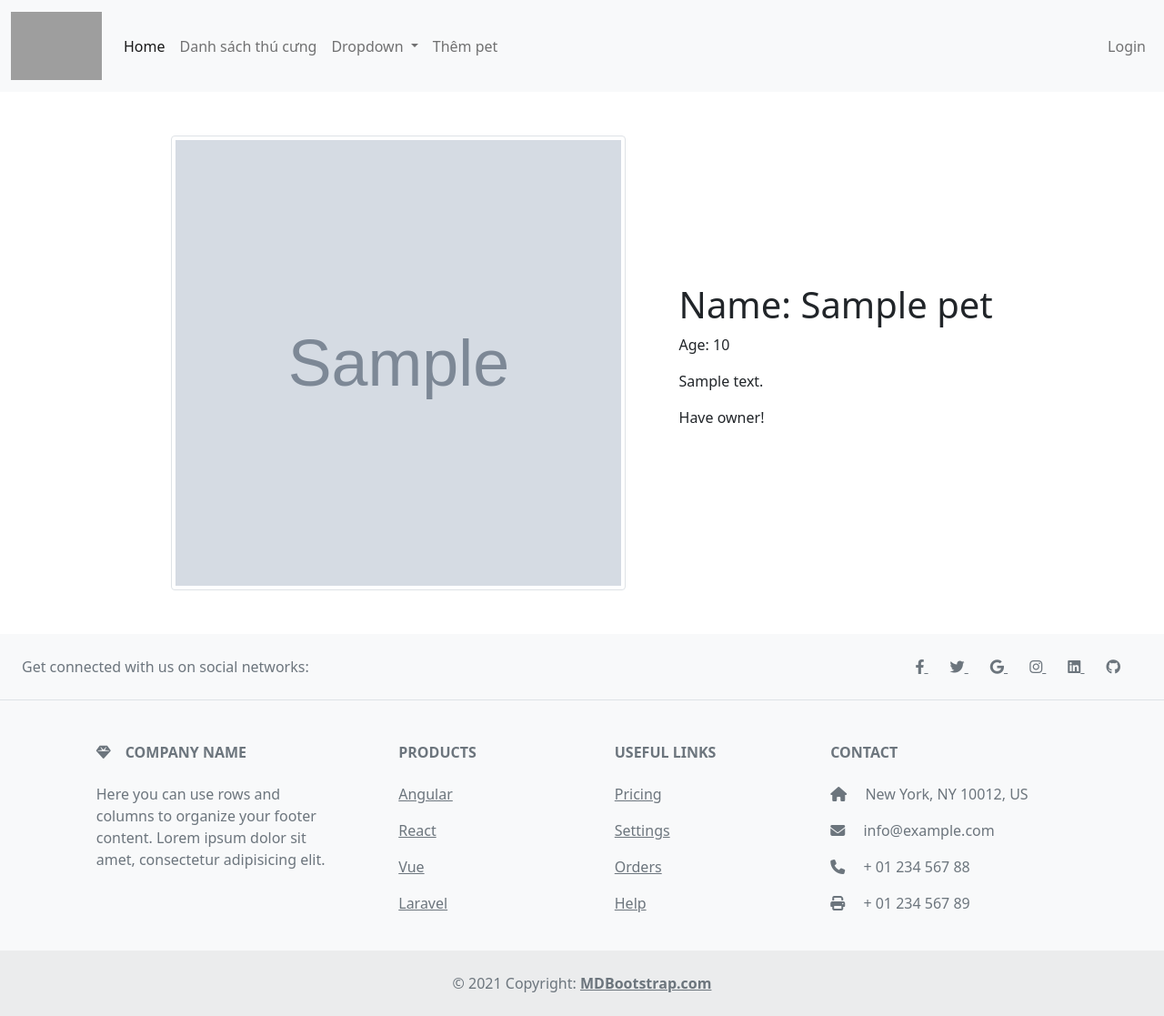
After one commit to TuNguyen1111/pet_adoption, a Django app: page /pet_detail/1 in a window 1280 px wide. The commit adds this page. Shown: the whole page at 91% size. Run offline with Django 4.2, Linux system fonts and the light colour scheme; tables that the repository leaves empty hold one stand-in row (values such as "Sample post"); grey boxes marked "Sample" are stand-in pictures; some libraries are stand-ins or nearby versions; grey boxes are pictures that could not be loaded.

Commit message:
add pet detail view

```diff
--- /dev/null
+++ b/pet/static/css/pet_detail.css
@@ -0,0 +1,9 @@
+.pet-avatar {
+    width: 500px;
+    height: 500px;
+    object-fit: cover;
+    padding: 0.25rem;
+    background-color: #fff;
+    border: 1px solid #dee2e6;
+    border-radius: 0.25rem;
+}
--- a/pet/static/css/pet_list.css
+++ b/pet/static/css/pet_list.css
@@ -0,0 +1,4 @@
+.pet-image {
+    height: 300px;
+    object-fit: cover;
+}
--- /dev/null
+++ b/pet/templates/pet_detail.html
@@ -0,0 +1,32 @@
+{% extends 'base.html' %}
+{% load static %}
+
+{% block title %}
+    <title>Pet detail</title>
+{% endblock%}
+
+{% block css %}
+    <link rel="stylesheet" type="text/css" href="{% static 'css/pet_detail.css' %}">
+{% endblock %}
+
+{% block body %}
+    <div class="container">
+        <div class="d-flex align-items-center justify-content-evenly p-5">
+            <div>
+                <img src="{{ object.avatar.url }}" class="pet-avatar" alt="" srcset="">
+            </div>
+
+            <div>
+                <h1>Name: {{ object.name }} </h1>
+                <p>Age: {{ object.age }}</p>
+                <p> {{ object.description }} </p>
+
+                {% if object.is_adopted %}
+                    <p>Have owner!</p>
+                {% else %}
+                    <p>Still not have owner!</p>
+                {% endif %}
+            </div>
+        </div>
+    </div>
+{% endblock %}
--- a/pet/urls.py
+++ b/pet/urls.py
@@ -1,6 +1,6 @@
 from django.urls import path
 
-from .views import HomeView, PetListView, AddPetView, SignUpView
+from .views import HomeView, PetListView, AddPetView, SignUpView, PetDetailView
 
 
 urlpatterns = [
@@ -8,4 +8,5 @@ urlpatterns = [
     path('pets/', PetListView.as_view(), name='pet_list'),
     path('add_pet/', AddPetView.as_view(), name='add_pet'),
     path('sign_up/', SignUpView.as_view(), name='sign_up'),
+    path('pet_detail/<int:pk>', PetDetailView.as_view(), name='pet_detail')
 ]
--- a/pet/views/__init__.py
+++ b/pet/views/__init__.py
@@ -2,3 +2,4 @@ from .home.views import HomeView
 from .pet_list.views import PetListView
 from .add_pet.views import AddPetView
 from .sign_up.views import SignUpView
+from .pet_detail.views import PetDetailView
--- /dev/null
+++ b/pet/views/pet_detail/views.py
@@ -0,0 +1,8 @@
+from django.views.generic.detail import DetailView
+
+from ...models import Pet
+
+
+class PetDetailView(DetailView):
+    template_name = 'pet_detail.html'
+    model = Pet
```
Also changed, not shown: pet/templates/pet_list.html (+4 -3 lines), pet/views/pet_detail/__init__.py (added).
